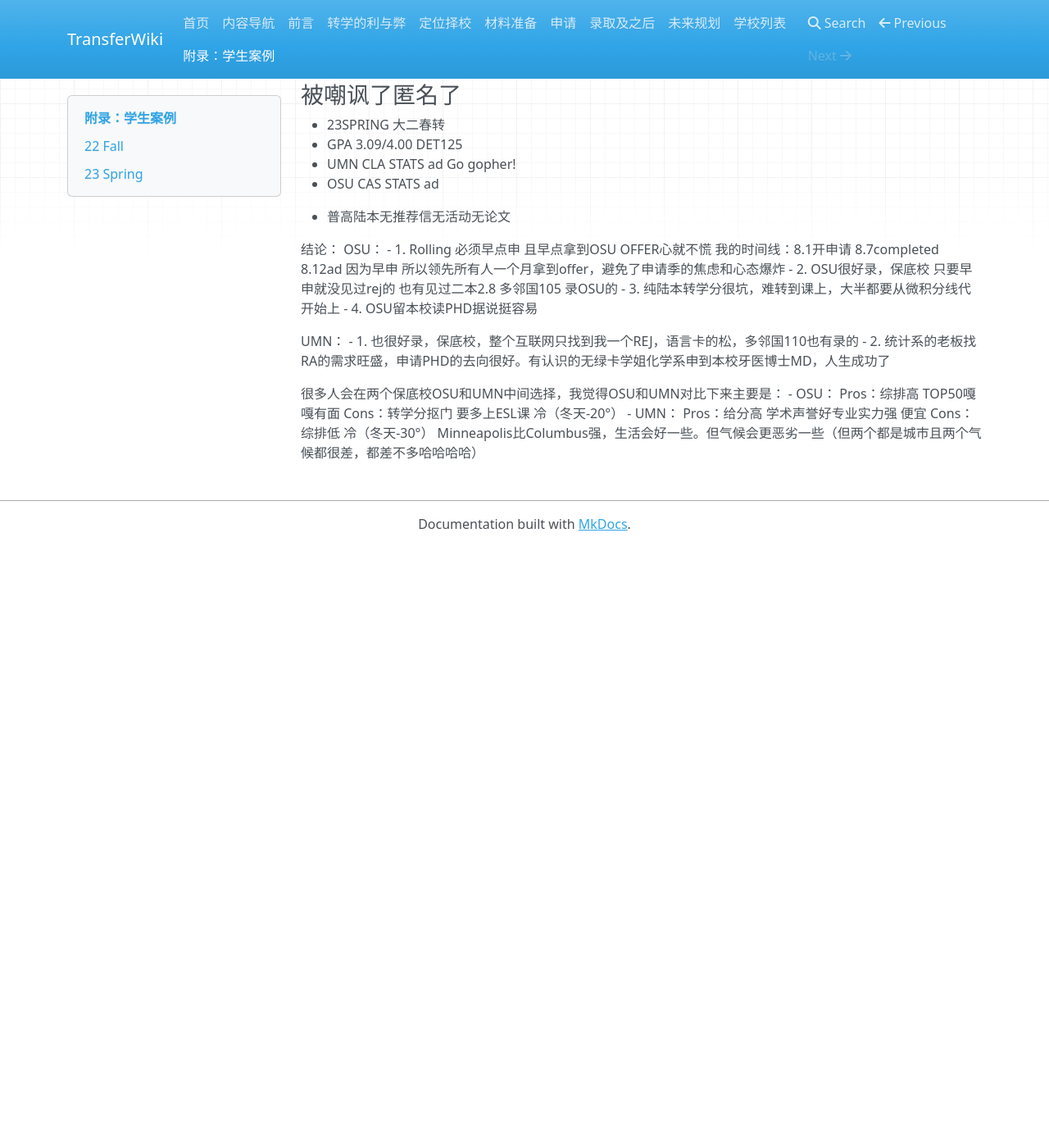
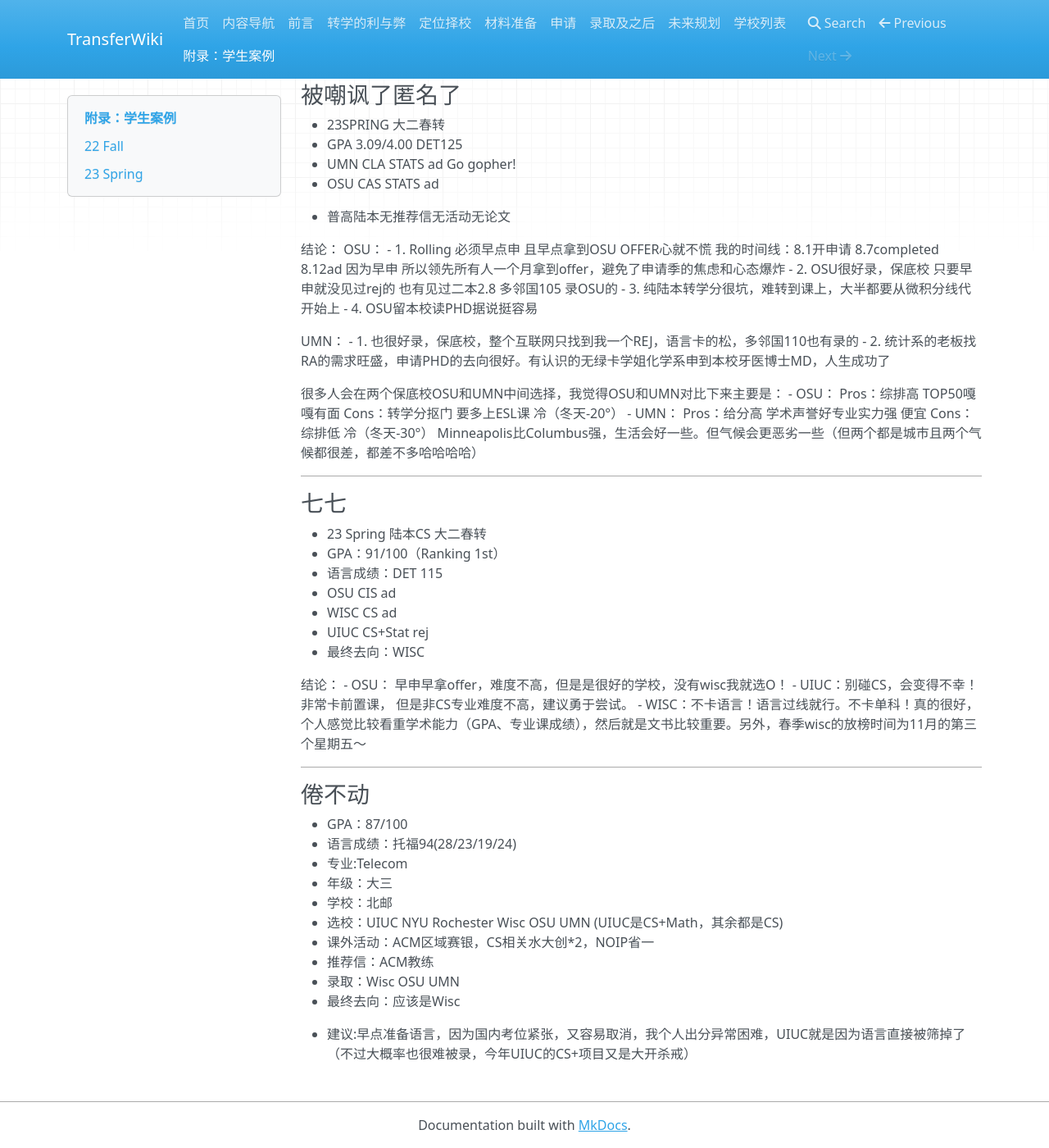
Before and after one commit to SihanXU/TransferWiki, an MkDocs documentation site: the page built from docs/bgs.md, in a window 1280 px wide and 1400 px high, scrolled down 7429 px. Shown: the whole window at 82% size. Built offline with MkDocs 1.6.1, drawn with Linux system fonts in a browser that asks for light colours; nearby versions of some CDN libraries; before the commit the page ends 8096 px from its top, so only the background shows below that.

Commit message:
Update bgs.md

```diff
--- a/docs/bgs.md
+++ b/docs/bgs.md
@@ -312,3 +312,37 @@ UMN：
 - OSU： Pros：综排高 TOP50嘎嘎有面             Cons：转学分抠门 要多上ESL课 冷（冬天-20°）
 - UMN： Pros：给分高 学术声誉好专业实力强  便宜  Cons：综排低  冷（冬天-30°）
 Minneapolis比Columbus强，生活会好一些。但气候会更恶劣一些（但两个都是城市且两个气候都很差，都差不多哈哈哈哈）
+
+***
+
+### 七七
+
+- 23 Spring 陆本CS 大二春转
+- GPA：91/100（Ranking 1st）
+- 语言成绩：DET 115
+- OSU CIS ad
+- WISC CS ad
+- UIUC CS+Stat rej
+- 最终去向：WISC
+
+结论：
+- OSU： 早申早拿offer，难度不高，但是是很好的学校，没有wisc我就选O！
+- UIUC：别碰CS，会变得不幸！ 非常卡前置课， 但是非CS专业难度不高，建议勇于尝试。
+- WISC：不卡语言！语言过线就行。不卡单科！真的很好，个人感觉比较看重学术能力（GPA、专业课成绩），然后就是文书比较重要。另外，春季wisc的放榜时间为11月的第三个星期五～
+
+***
+
+### 倦不动
+
+- GPA：87/100
+- 语言成绩：托福94(28/23/19/24)
+- 专业:Telecom
+- 年级：大三
+- 学校：北邮
+- 选校：UIUC NYU Rochester Wisc OSU UMN (UIUC是CS+Math，其余都是CS)
+- 课外活动：ACM区域赛银，CS相关水大创\*2，NOIP省一
+- 推荐信：ACM教练
+- 录取：Wisc OSU UMN
+- 最终去向：应该是Wisc
+
+- 建议:早点准备语言，因为国内考位紧张，又容易取消，我个人出分异常困难，UIUC就是因为语言直接被筛掉了（不过大概率也很难被录，今年UIUC的CS+项目又是大开杀戒）
```
